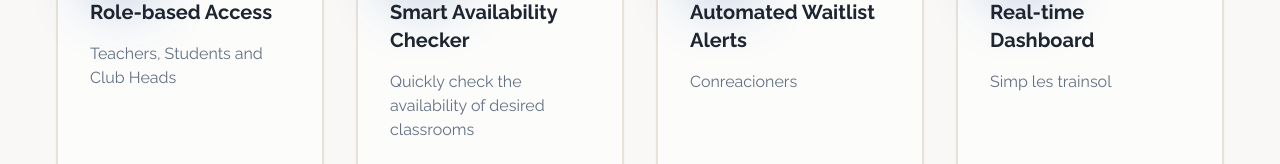
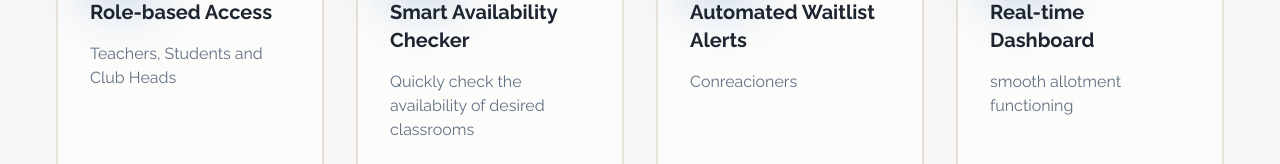
Before and after one commit to rrishi2469/campus-rover-aura, a React (Vite) app: page / in a window 1280 px wide. Shown: the part 1324-1488 px from the top of the page. Built offline with nearby package versions, Linux system fonts and the light colour scheme; the HTML template or start-up script is replaced by a standard one.

Commit message:
Change feature subtitle

```diff
--- a/src/components/Features.tsx
+++ b/src/components/Features.tsx
@@ -23,7 +23,7 @@ const features = [
   {
     icon: Monitor,
     title: "Real-time Dashboard",
-    subtitle: "Simp les trainsol",
+    subtitle: "smooth allotment functioning",
     gradient: "from-purple-500 to-pink-500",
   },
 ];
```
